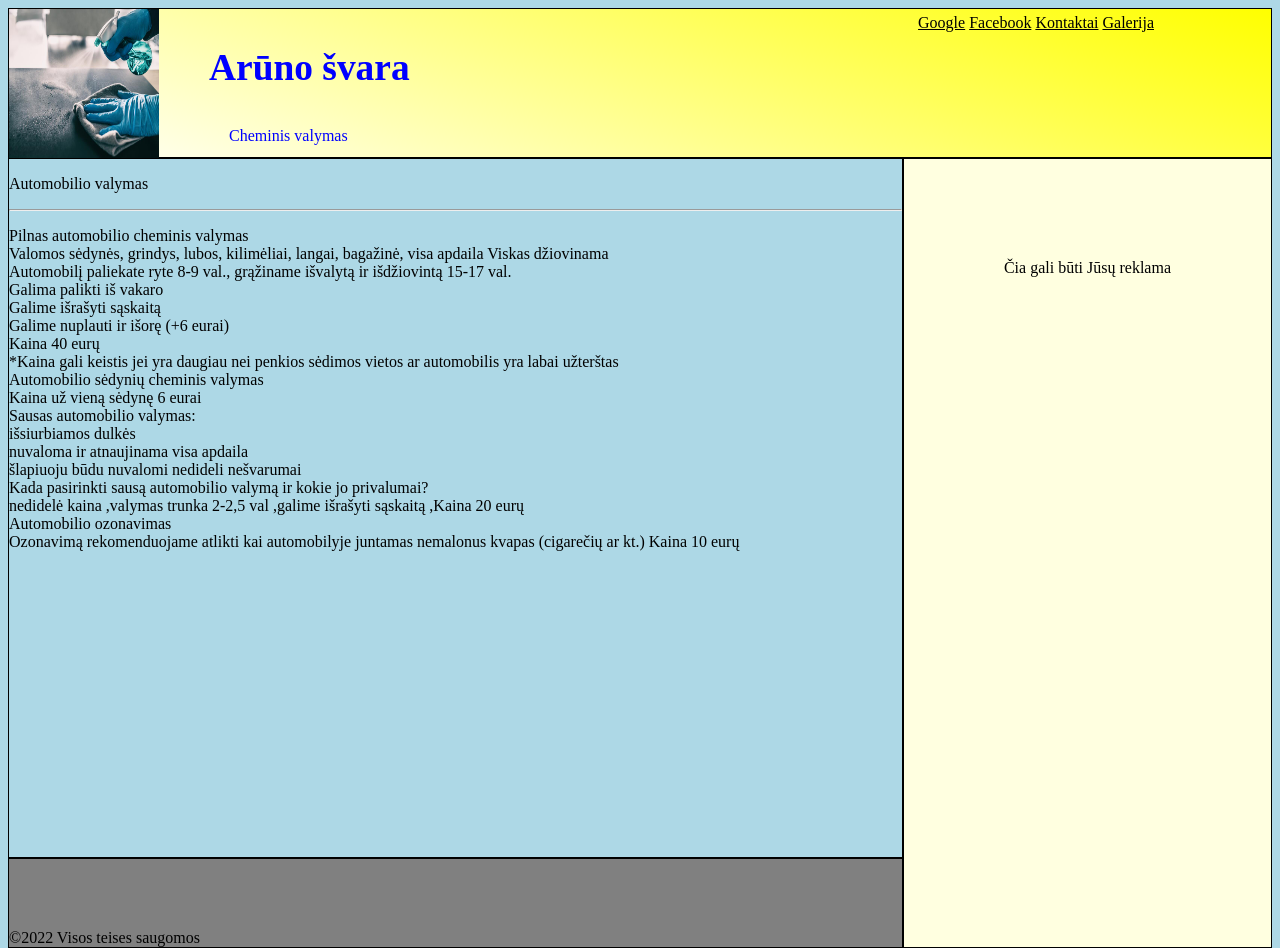
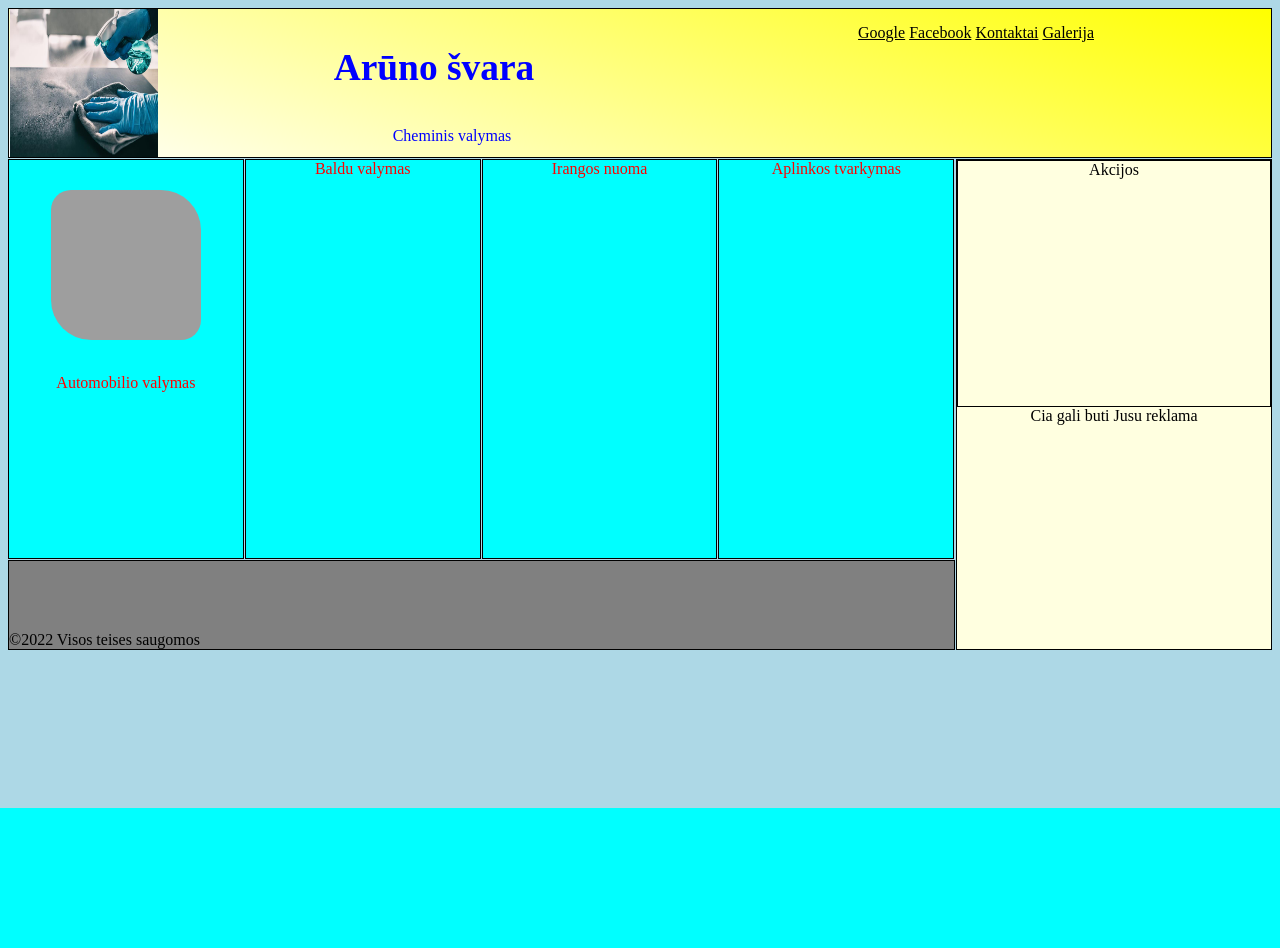
Before and after one commit to Andriuslu/Klases-darbas, a PHP site: the page made by public_html/portfolio/mano puslapis.html in a window 1280 px wide. After the commit the page ends 808 px from the top, so only its background shows below. Run offline with PHP 8.4, Linux system fonts and the light colour scheme; grey boxes are pictures that could not be loaded.

Commit message:
added additional class .main colums and .discount with advertising rows to aside. changed backgrounds-colors.

```diff
--- a/public_html/css/mano puslapis dizainas.css
+++ b/public_html/css/mano puslapis dizainas.css
@@ -10,3 +10,18 @@ p {
 img {
     padding: 0 0 0 0;
 }
+.main {
+    color: red;
+}
+.car {
+    background-color: aqua;
+}
+.furniture {
+    background-color: aqua;
+}
+.equipment {
+    background-color: aqua;
+}
+.lansaft {
+    background-color: aqua;
+}
--- a/public_html/css/mano puslapis layout.css
+++ b/public_html/css/mano puslapis layout.css
@@ -5,12 +5,13 @@
     display: grid;
     width: 100%;
     height: 100%;
+    grid-gap: 1px;
     grid-template-columns: 1fr 1fr 1fr 1fr;
-    grid-template-rows: 150px 700px 90px;
+    grid-template-rows: 150px 400px 90px;
     grid-template-areas:
     'a a a a a'
-    'b b b b c'
-    'd d d d c'
+    'b b b c c'
+    'd d d c c'
 }
 .a {
     grid-area: a;
@@ -24,7 +25,6 @@
     grid-area: c;
     background-color: lightyellow;
     text-align: center;
-    padding: 100px;
 }
 .d {
     grid-area: d;
@@ -49,21 +49,70 @@
 .new {
     color: blue;
     grid-area: d;
-    text-align: lef;
+    text-align: center;
     font-size: xx-large;
 }
 .inline {
     grid-area: f;
     text-align: right;
-    padding: 5px;
+    padding: 15px;
     color: black;
 }
 .header {
     display: grid;
-    grid-template-columns: 200px 550px 400px;
+    grid-template-columns: 150px 550px 400px;
     grid-template-areas:
     'h d f';
 }
 .foto {
     grid-area: h;
 }
+.main {
+    display: grid;
+    grid-gap: 1px;
+    grid-template-columns: 24.9% 24.9% 24.9% 24.9%;
+    height: 100%;
+    width: 100%;
+    grid-template-areas:
+    'z v n m';
+}
+.car {
+    grid-area: z;
+    text-align: center;
+}
+.furniture {
+    grid-area: v;
+    text-align: center;
+}
+.equipment {
+    grid-area: n;
+    text-align: center;
+}
+.lansaft {
+    grid-area: m;
+    text-align: center;
+}
+.af {
+    border-radius: 50px 70px 50px 70px;
+    padding: 30px;
+}
+.aside {
+    display: grid;
+    grid-gap: 1px;
+    grid-template-rows: 500px 500px;
+    width: 100%;
+    height: 100%;
+    grid-template-areas:
+    'p q';
+}
+.discount {
+    grid-area: p;
+    height: 50%;
+    text-align: center;
+
+}
+.advertising {
+    grid-area: q;
+    height: 50%;
+    text-align: center;
+}
--- a/public_html/portfolio/mano puslapis.html
+++ b/public_html/portfolio/mano puslapis.html
@@ -13,11 +13,11 @@
 <div class="pagrindinė">
     <div class="border a header">
         <div class="new foto">
-            <img src="../img/valymas_logo.jpeg" alt="LOGO" style="width: 150px; height: 150px;">
+            <img src="../img/valymas_logo.jpeg" alt="LOGO" style="width: 148px; height: 148px;">
         </div>
         <div class="new">
             <h3>Arūno švara<br></h3>
-            <p>&nbsp;&nbsp;&nbsp;&nbsp;&nbsp;Cheminis valymas</p>
+            <p>&nbsp;&nbsp;&nbsp;&nbsp;&nbsp;&nbsp;&nbsp;&nbsp;&nbsp;Cheminis valymas</p>
         </div>
         <div class="inline">
             <div>
@@ -28,34 +28,32 @@
             </div>
         </div>
     </div>
-    <div class="border b">
-        <p>Automobilio valymas<br>
-        <hr>
-        <p>Pilnas automobilio cheminis valymas<br>
-            Valomos sėdynės, grindys, lubos, kilimėliai, langai, bagažinė, visa apdaila
-            Viskas džiovinama<br>
-            Automobilį paliekate ryte 8-9 val., grąžiname išvalytą ir išdžiovintą 15-17 val.<br>
-            Galima palikti iš vakaro<br>
-            Galime išrašyti sąskaitą<br>
-            Galime nuplauti ir išorę (+6 eurai)<br>
-            Kaina 40 eurų<br>
-            *Kaina gali keistis jei yra daugiau nei penkios sėdimos vietos ar automobilis yra labai užterštas<br>
-            Automobilio sėdynių cheminis valymas<br>
-            Kaina už vieną sėdynę 6 eurai<br>
-            Sausas automobilio valymas: <br>
-            išsiurbiamos dulkės<br>
-            nuvaloma ir atnaujinama visa apdaila<br>
-            šlapiuoju būdu nuvalomi nedideli nešvarumai<br>
-            Kada pasirinkti sausą automobilio valymą ir kokie jo privalumai?<br>
-            nedidelė kaina ,valymas trunka 2-2,5 val ,galime išrašyti sąskaitą ,Kaina 20 eurų<br>
-            Automobilio ozonavimas<br>
-            Ozonavimą rekomenduojame atlikti kai automobilyje juntamas nemalonus kvapas (cigarečių ar kt.)
-
-            Kaina 10 eurų</p><br>
+    <div class="b">
+        <div class="main">
+            <div class="car border">
+                <img class="af" src="../img/auto%20valymas.jpeg" alt="AUTO" style="width: 150px; height: 150px;">
+                Automobilio valymas
+            </div>
+            <div class="furniture border">
+                Baldu valymas
+            </div>
+            <div class="equipment border">
+                Irangos nuoma
+            </div>
+            <div class="lansaft border">
+                Aplinkos tvarkymas
+            </div>
+        </div>
     </div>
-    <div class="border c">Čia gali būti Jūsų reklama</div>
+    <div class="border c">
+        <div class="discount p border">
+             Akcijos
+        </div>
+        <div class="advertising q">
+            Cia gali buti Jusu reklama
+        </div>
+    </div>
     <div class="border d">&copy;2022 Visos teises saugomos</div>
 </div>
-
 </body>
 </html>
```
